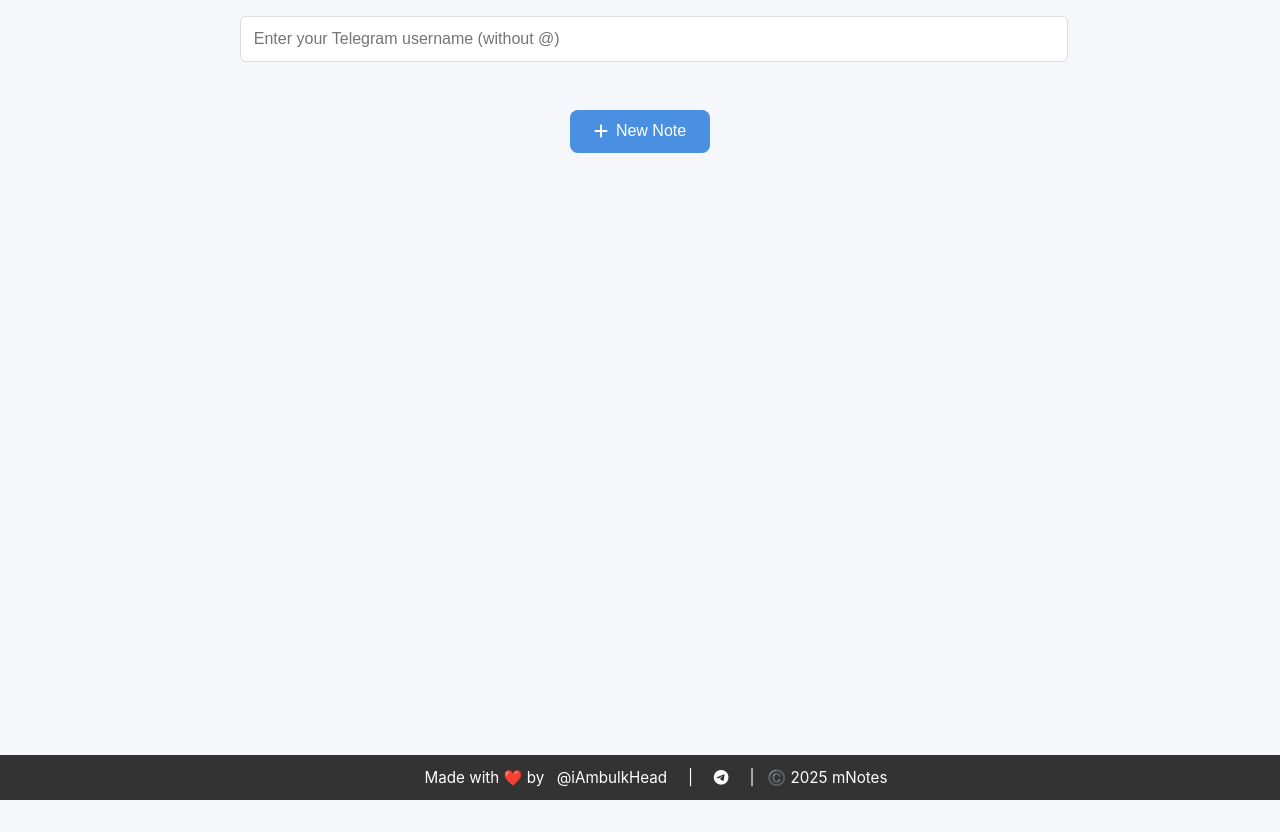
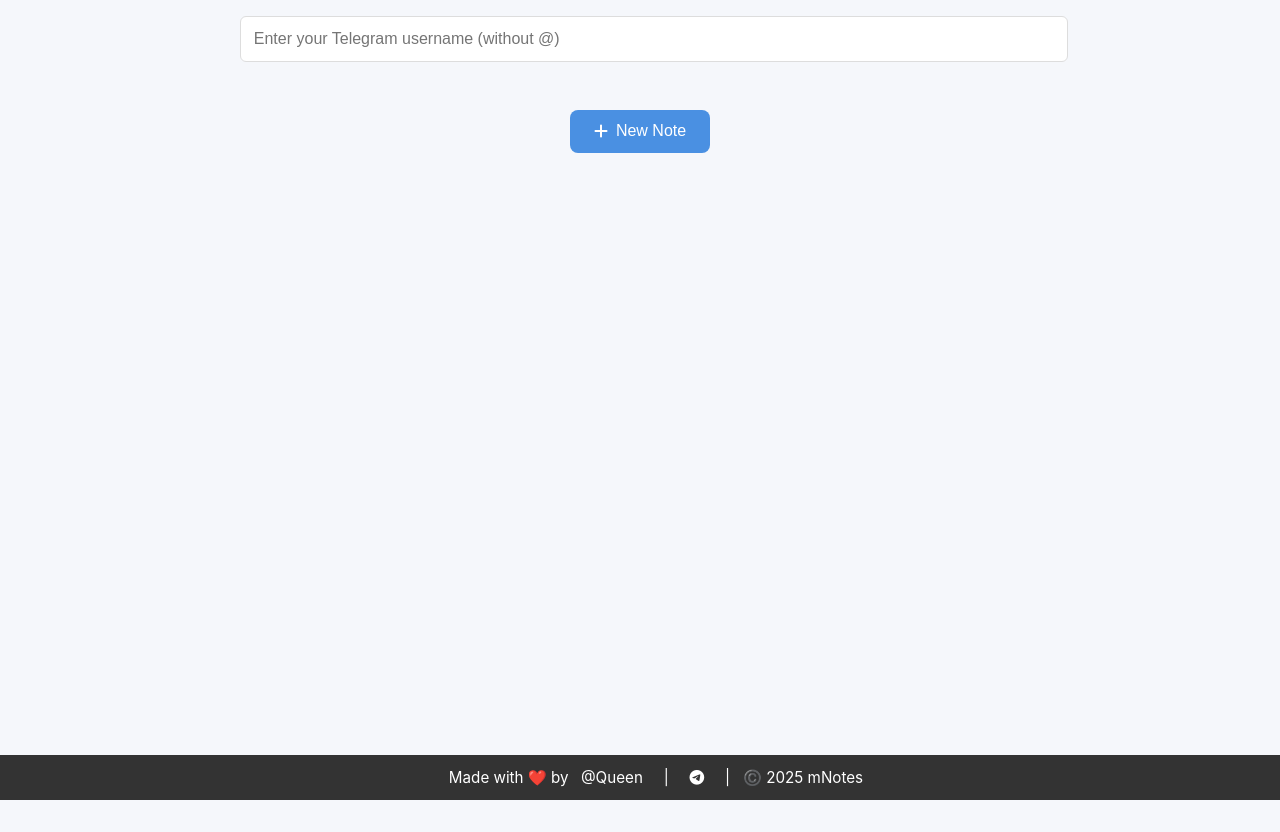
Before and after one commit to alphabeticalmandatory/dsNotes, a plain HTML site: page jannat.html in a window 1280 px wide. Drawn offline with Linux system fonts and the light colour scheme.

Commit message:
Update jannat.html

```diff
--- a/jannat.html
+++ b/jannat.html
@@ -171,9 +171,9 @@
   <footer class="sticky-footer">
     <!-- Example layout: adjust text/icons/links as you prefer -->
     <div>
-      Made with <span style="color:red;">❤️</span> by <a href="https://t.me/iAmbulkHead" target="_blank">@iAmbulkHead</a>
+      Made with <span style="color:red;">❤️</span> by <a href="" target="_blank">@Queen</a>
       &nbsp; | &nbsp;
-      <a href="https://t.me/iAmbulkHead" target="_blank"><i class="fa-brands fa-telegram"></i></a>
+      <a href="" target="_blank"><i class="fa-brands fa-telegram"></i></a>
       &nbsp; | &nbsp;
       ©️ 2025 mNotes
     </div>
```
